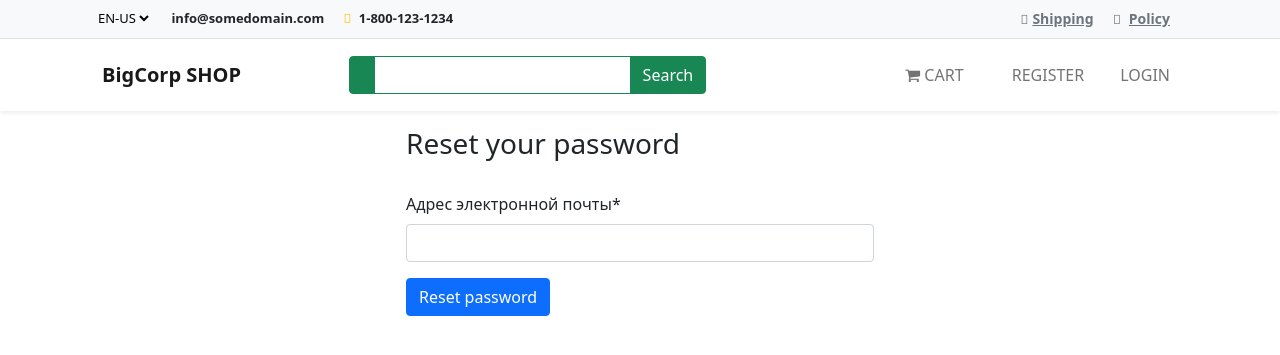
After one commit to talyx/bigcorp, a Django app: page /account/passwrod-reset/ in a window 1280 px wide. The commit adds this page. Shown: the top 355 px of the page. Run offline with Django 5.2, Linux system fonts and the light colour scheme; data that the repository does not hold is empty; some libraries are stand-ins or nearby versions.

Commit message:
feat: Add password reset templates and update login page
- Added password reset templates to account app
- Updated login template with a "Reset Password" option
- Added URL patterns for password reset views
- Ensured proper integration with authentication flow

```diff
--- /dev/null
+++ b/account/templates/account/password/password_reset.html
@@ -0,0 +1,14 @@
+{% include "base.html" %}
+{% load static %}
+{% load crispy_forms_tags %}
+{% block content %}
+    <div class="container bg-white shadow-md p-3 form-layout">
+        <h3>Reset your password</h3>
+        <br>
+        <form method="post">
+            {% csrf_token %}
+            {{ form|crispy }}
+            <button type="submit" class="btn btn-primary">Reset password</button>
+        </form>
+    </div>
+{% endblock content %}
--- a/account/urls.py
+++ b/account/urls.py
@@ -1,4 +1,5 @@
-from django.urls import path
+from django.contrib.auth import views as auth_views
+from django.urls import path, reverse_lazy
 from django.shortcuts import render
 from . import views
 
@@ -20,4 +21,24 @@ urlpatterns = [
     path("profile-management", views.profile_user, name="profile-management"),
     path('delete-user/', views.delete_user, name='delete-user'),
 
+    #Password Reset
+    path(
+        'passwrod-reset/', auth_views.PasswordResetView.as_view(
+            template_name='account/password/password_reset.html',
+            success_url=reverse_lazy('account:password-reset-done'),
+            email_template_name='account/password/password_reset_email.html',
+        ),
+        name='password-reset',
+    ),
+    path('password-reset/done/', auth_views.PasswordResetDoneView.as_view(
+        template_name='account/password/password_reset_done.html',
+    ), name = 'password-reset-done'),
+    path('password-reset-confirm/<uidb64>/<token>/', auth_views.PasswordResetConfirmView.as_view(
+        template_name='account/password/password_reset_confirm.html',
+        success_url=reverse_lazy('account:password-reset-complete'),
+    ), name='password-reset-confirm'),
+    path('password-reset-complete/', auth_views.PasswordResetCompleteView.as_view(
+        template_name='account/password/password_reset_complete.html',
+    ), name='password-reset-complete'),
+
 ]
```
Also changed, not shown: account/templates/account/login/login.html (+23 -14 lines), account/templates/account/password/password_reset_complete.html (added, +9 -0 lines), account/templates/account/password/password_reset_confirm.html (added, +15 -0 lines), account/templates/account/password/password_reset_done.html (added, +9 -0 lines), account/templates/account/password/password_reset_email.html (added, +11 -0 lines).
